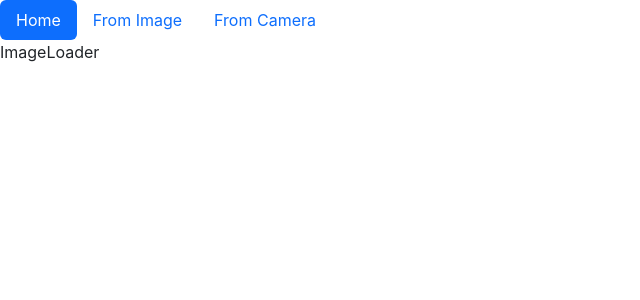
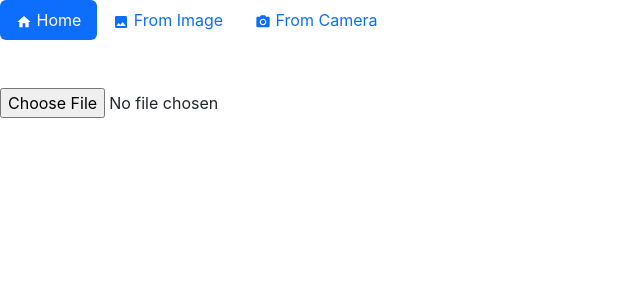
Before and after one commit to ignis05/wifi-qr-decoder, a React (Create React App) app: page /img in a window 1280 px wide. Shown: the top 300 px of the page, without its empty margins (0-640 px from the left). Built offline with nearby package versions, Linux system fonts and the light colour scheme.

Commit message:
feat: wip image decoder

```diff
--- /dev/null
+++ b/src/components/FileInput.tsx
@@ -0,0 +1,11 @@
+import React, { ChangeEvent } from 'react'
+
+function FileInput(props: { onFile: Function }) {
+	const handleFileInput = (event: ChangeEvent<HTMLInputElement>) => {
+		if (event.target.files?.length) props.onFile(event.target.files[0])
+	}
+
+	return <input onChange={handleFileInput} type="file"></input>
+}
+
+export default FileInput
--- a/src/components/Header.tsx
+++ b/src/components/Header.tsx
@@ -1,7 +1,7 @@
 import React from 'react'
 import { useNavigate } from 'react-router-dom'
 import Nav from 'react-bootstrap/Nav'
-import { MdCameraAlt, MdImage } from 'react-icons/md'
+import { MdHome, MdCameraAlt, MdImage } from 'react-icons/md'
 
 function Header() {
 	const navigate = useNavigate()
@@ -13,13 +13,19 @@ function Header() {
 	return (
 		<Nav onSelect={handleSelect} variant="pills" defaultActiveKey="/">
 			<Nav.Item>
-				<Nav.Link eventKey="/">Home</Nav.Link>
+				<Nav.Link eventKey="/">
+					<MdHome /> Home
+				</Nav.Link>
 			</Nav.Item>
 			<Nav.Item>
-				<Nav.Link eventKey="/img">From Image</Nav.Link>
+				<Nav.Link eventKey="/img">
+					<MdImage /> From Image
+				</Nav.Link>
 			</Nav.Item>
 			<Nav.Item>
-				<Nav.Link eventKey="/cam">From Camera</Nav.Link>
+				<Nav.Link eventKey="/cam">
+					<MdCameraAlt /> From Camera
+				</Nav.Link>
 			</Nav.Item>
 		</Nav>
 	)
--- /dev/null
+++ b/src/components/WifiCard.tsx
@@ -0,0 +1,20 @@
+import React from 'react'
+import Card from 'react-bootstrap/Card'
+import Wifi from '../models/Wifi.model'
+
+function WifiCard(props: { wifi: Wifi }) {
+	return (
+		<Card style={{ width: '18rem' }}>
+			<Card.Body>
+				<Card.Title>Wifi password decoded!</Card.Title>
+				<Card.Text>
+					SSID: <code>{props.wifi.ssid}</code>
+					<br />
+					Password: <code>{props.wifi.password}</code>
+				</Card.Text>
+			</Card.Body>
+		</Card>
+	)
+}
+
+export default WifiCard
--- /dev/null
+++ b/src/models/Wifi.model.ts
@@ -0,0 +1,27 @@
+// represents wifi network data, as raw string read from qr code
+class Wifi {
+	qrData: string
+
+	constructor(qrData: string) {
+		this.qrData = qrData
+	}
+
+	// gets network ssid (public name)
+	get ssid(): string | null {
+		let ssidPart = this.qrData.match(/;S:(.*?);/)?.[1]
+		return ssidPart || null
+	}
+
+	// gets network password
+	get password(): string | null {
+		let passwdPart = this.qrData.match(/;P:(.*?);/)?.[1]
+		return passwdPart || null
+	}
+
+	// checks whether both ssid and password can be extracted from the string
+	get isValid(): boolean {
+		return !!(this.ssid && this.password)
+	}
+}
+
+export default Wifi
--- a/src/routes/ImageLoader.tsx
+++ b/src/routes/ImageLoader.tsx
@@ -1,12 +1,27 @@
-import React from 'react'
+import React, { useState } from 'react'
+import FileInput from '../components/FileInput'
 import Header from '../components/Header'
+import QrScanner from 'qr-scanner'
+import WifiCard from '../components/WifiCard'
+
+import Wifi from '../models/Wifi.model'
 
 function ImageLoader() {
+	const [wifi, setWifi] = useState(new Wifi(''))
+
+	const handleFile = async (file: File) => {
+		let result = await QrScanner.scanImage(file).catch((error) => console.log(error || 'No QR code found.'))
+		if (!result) return
+		let newWifi = new Wifi(result)
+		if (newWifi.isValid) setWifi(newWifi)
+	}
+
 	return (
-		<>
+		<div className="d-flex flex-column gap-5">
 			<Header />
-			<div>ImageLoader</div>
-		</>
+			<FileInput onFile={handleFile} />
+			{wifi.isValid && <WifiCard wifi={wifi} />}
+		</div>
 	)
 }
 
```
Also changed, not shown: public/index.html (+1 -27 lines).
